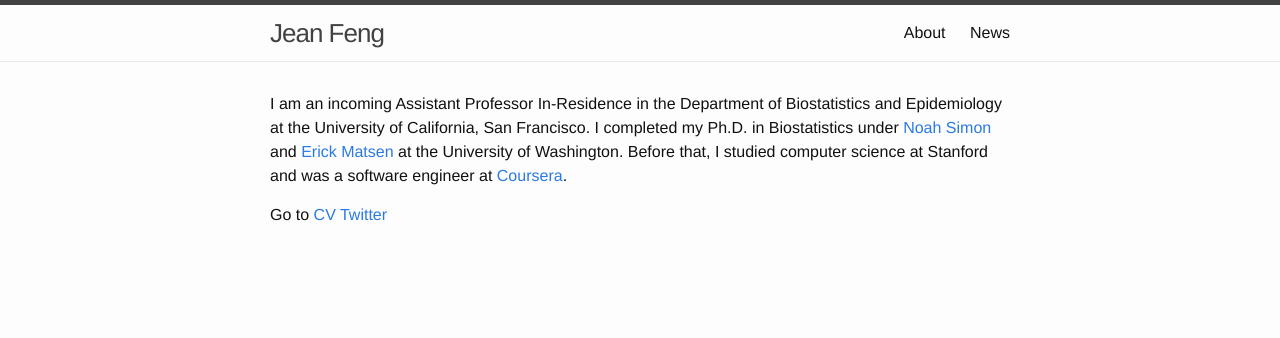
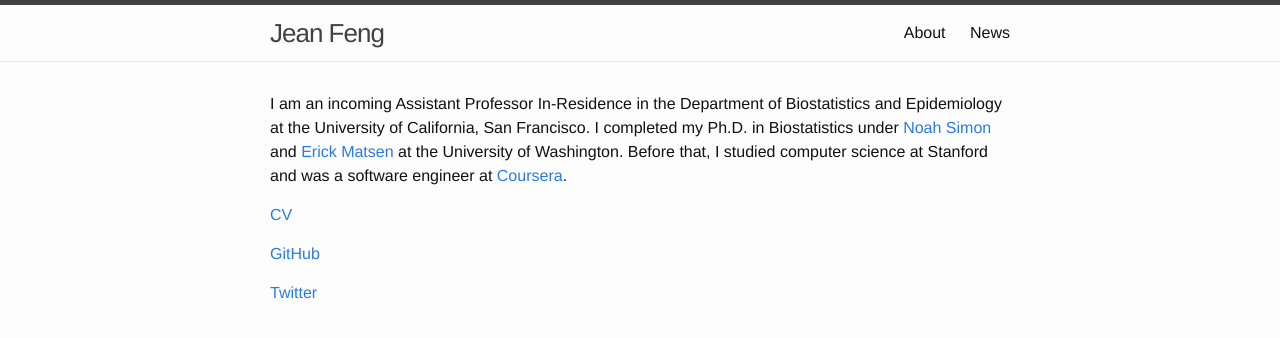
Before and after one commit to jjfeng/jjfeng.github.io, a Jekyll site: the page built from about.md, in a window 1280 px wide. Shown: the top 338 px of the page. Built offline with Jekyll 4.4.1, drawn with Linux system fonts in a browser that asks for light colours.

Commit message:
Update about.md

```diff
--- a/about.md
+++ b/about.md
@@ -5,5 +5,8 @@ title: About
 
 I am an incoming Assistant Professor In-Residence in the Department of Biostatistics and Epidemiology at the University of California, San Francisco. I completed my Ph.D. in Biostatistics under [Noah Simon](https://faculty.washington.edu/nrsimon/) and [Erick Matsen](https://matsen.fhcrc.org/) at the University of Washington. Before that, I studied computer science at Stanford and was a software engineer at [Coursera](https://www.coursera.org/).
 
-Go to [CV](cv.pdf)
+[CV](cv.pdf)
+
+[GitHub](https://github.com/jjfeng)
+
 [Twitter](https://twitter.com/Jean_J_Feng)
```
